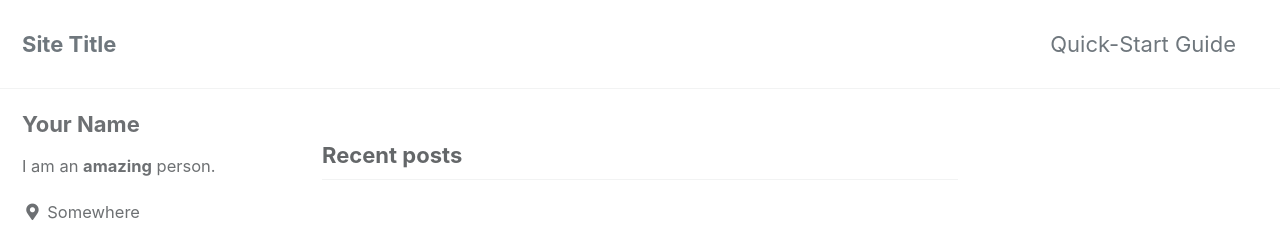
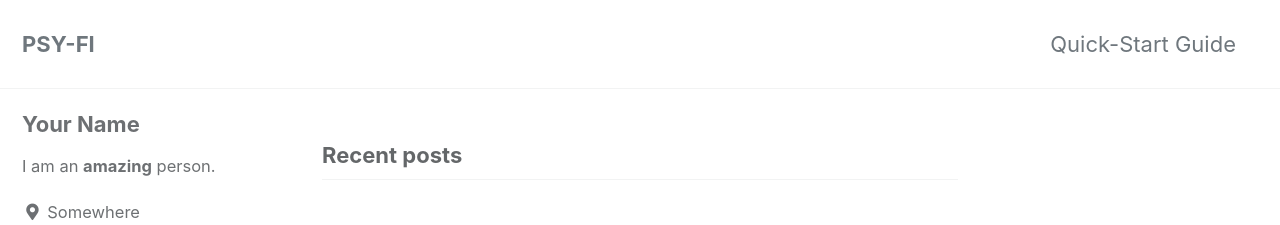
Before and after one commit to fintechntrusts2020/PSY-FI, a Jekyll site: the page built from index.html, in a window 1280 px wide. Shown: the top 225 px of the page. Built offline with Jekyll 4.4.1, drawn with Linux system fonts in a browser that asks for light colours; cached includes are drawn as plain includes; the list of posts is cut into pages by our own code.

Commit message:
Editing settings

```diff
--- a/_config.yml
+++ b/_config.yml
@@ -16,7 +16,7 @@ minimal_mistakes_skin    : "default" # "air", "aqua", "contrast", "dark", "dirt"
 
 # Site Settings
 locale                   : "en-US"
-title                    : "Site Title"
+title                    : "PSY-FI"
 title_separator          : "-"
 subtitle                 : # site tagline that appears below site title in masthead
 name                     : "Your Name"
```
